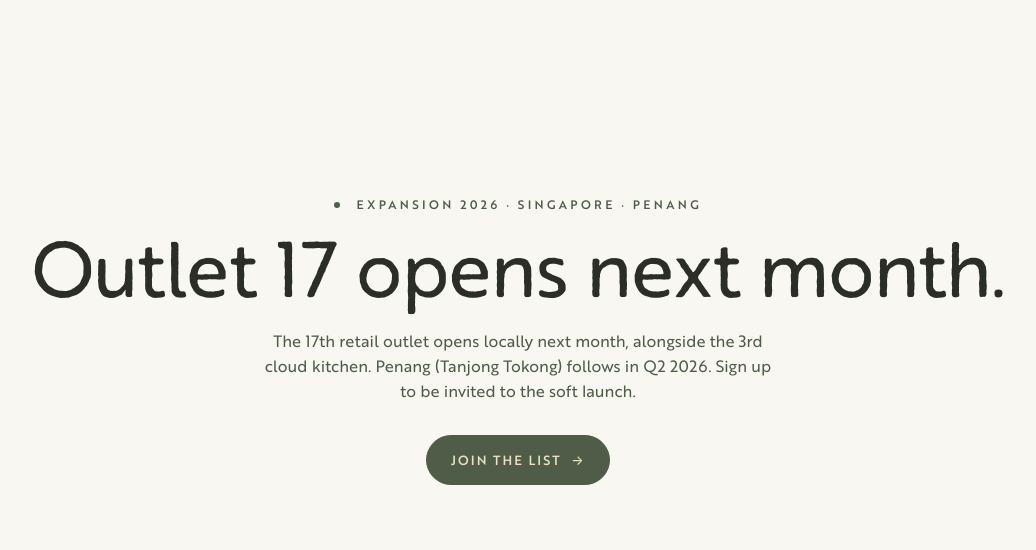
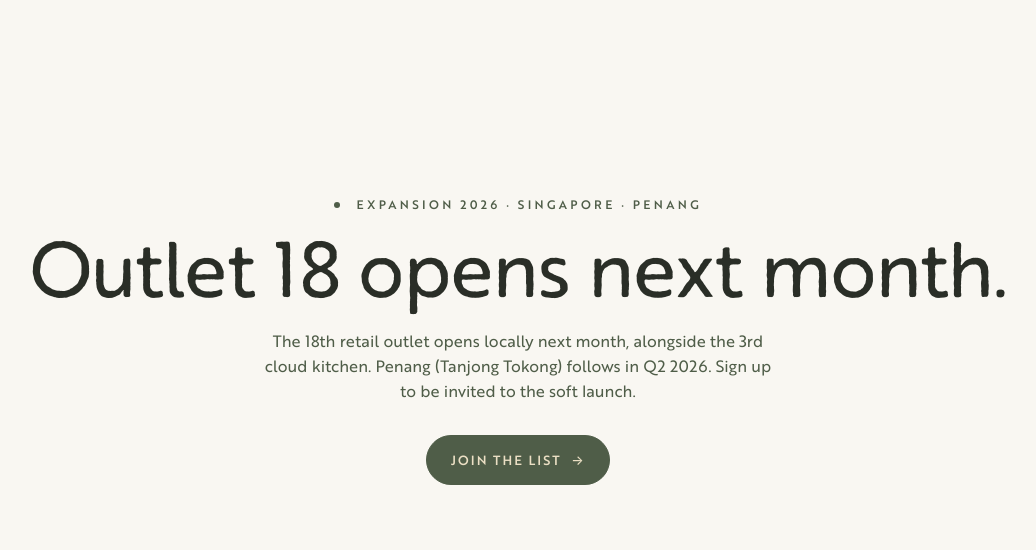
Before and after one commit to brandonyang20/hakshan-website, a WordPress theme: template page-outlets.php in a window 1280 px wide. Shown: the part 985-1535 px from the top of the page, without its empty margins (122-1158 px from the left). Run offline with PHP 8.4 and a stand-in for WordPress, Linux system fonts and the light colour scheme; the site name, menu and one post (Sample post) are stand-ins, and other content is empty; some libraries are stand-ins or nearby versions; some web fonts are replaced.

Commit message:
Outlet counts: 17 outlets giving, outlet 18 opening next month
Co-Authored-By: Claude Opus 5.5 <noreply@anthropic.com>
Claude-Session: https://claude.ai/code/session_0183xPkn5PK5oro2bSboyDWX

```diff
--- a/front-page.php
+++ b/front-page.php
@@ -1235,7 +1235,7 @@ get_header();
       </p>
       <div class="charity__stats">
         <div>
-          <div class="num">16</div>
+          <div class="num">17</div>
           <div class="lbl"><span data-en>Outlets giving</span><span data-zh>参 与 门 店</span></div>
         </div>
         <div>
--- a/functions.php
+++ b/functions.php
@@ -8,7 +8,7 @@
 defined( 'ABSPATH' ) || exit;
 
 if ( ! defined( 'HAKSHAN_THEME_VERSION' ) ) {
-	define( 'HAKSHAN_THEME_VERSION', '1.4.180' );
+	define( 'HAKSHAN_THEME_VERSION', '1.4.181' );
 }
 
 require_once get_theme_file_path( 'inc/dish-cpt.php' );
--- a/page-outlets.php
+++ b/page-outlets.php
@@ -367,12 +367,12 @@ if ( ! empty( $outlet_posts ) ) {
     <span data-zh>2026拓展 · 新加坡 · 槟城</span>
   </span>
   <h2 style="font-family: var(--serif); font-style: italic; font-size: clamp(40px, 6vw, 80px); line-height: 0.95; margin: 16px 0 24px; letter-spacing: -0.025em;">
-    <span data-en>Outlet <em>17</em> opens next month.</span>
-    <span data-zh>第 <em>十七</em> 家·下月开业。</span>
+    <span data-en>Outlet <em>18</em> opens next month.</span>
+    <span data-zh>第 <em>十八</em> 家·下月开业。</span>
   </h2>
   <p style="color: var(--ink-soft); max-width: 50ch; margin: 0 auto 32px;">
-    <span data-en>The 17th retail outlet opens locally next month, alongside the 3rd cloud kitchen. Penang (Tanjong Tokong) follows in Q2 2026. Sign up to be invited to the soft launch.</span>
-    <span data-zh>第17家门店与第3家云厨房将于下月同步开业。槟城丹绒道光店紧随其后，2026年第二季度开业。订阅即可获得软开邀请。</span>
+    <span data-en>The 18th retail outlet opens locally next month, alongside the 3rd cloud kitchen. Penang (Tanjong Tokong) follows in Q2 2026. Sign up to be invited to the soft launch.</span>
+    <span data-zh>第18家门店与第3家云厨房将于下月同步开业。槟城丹绒道光店紧随其后，2026年第二季度开业。订阅即可获得软开邀请。</span>
   </p>
   <a class="btn" href="<?php echo esc_url( hakshan_nav_url( 'contact' ) ); ?>"><span data-en>Join the list</span><span data-zh>加入名单</span><span class="arr">→</span></a>
 </section>
--- a/page-social-responsibility.php
+++ b/page-social-responsibility.php
@@ -669,13 +669,13 @@ get_header();
         <span data-zh>数 字 上</span>
       </span>
       <h2>
-        <span data-en>The rule,<br/><em>across sixteen kitchens.</em></span>
-        <span data-zh>十 六 间 厨 房，<br/><em>同 一 条 规 则。</em></span>
+        <span data-en>The rule,<br/><em>across seventeen kitchens.</em></span>
+        <span data-zh>十 七 间 厨 房，<br/><em>同 一 条 规 则。</em></span>
       </h2>
     </div>
     <div class="sr-numbers__grid" data-reveal>
       <div class="sr-stat">
-        <div class="num">16</div>
+        <div class="num">17</div>
         <div class="lbl"><span data-en>Outlets giving</span><span data-zh>参 与 门 店</span></div>
         <div class="sub"><span data-en>Every outlet, no exceptions.</span><span data-zh>每 一 家 门 店，无 例 外。</span></div>
       </div>
```
